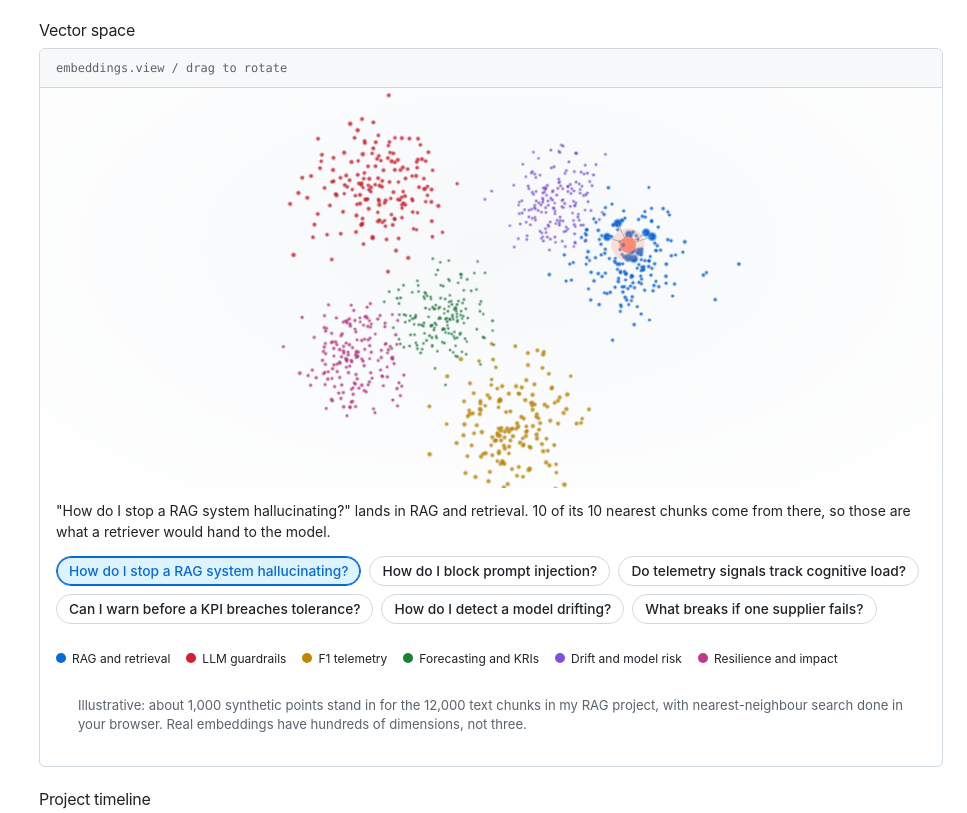
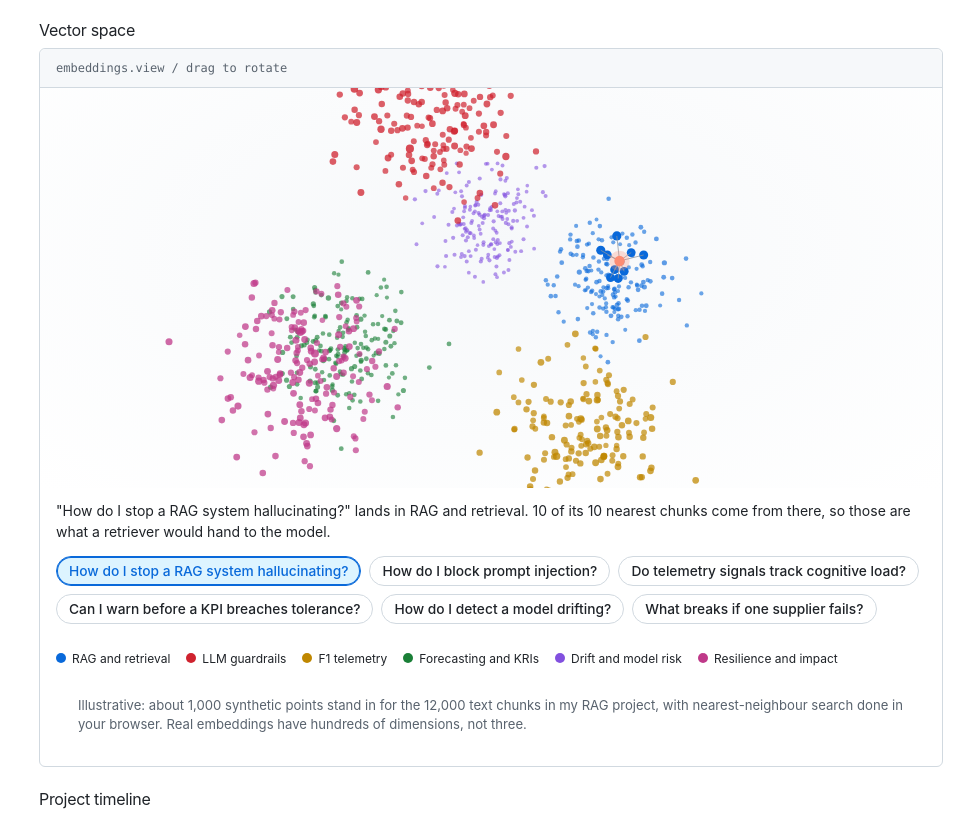
Before and after one commit to suhas102/suhas102.github.io, a plain HTML site: page index.html in a window 1280 px wide. Shown: the part 2447-3260 px from the top of the page, without its empty margins (313-1280 px from the left). Drawn offline with Linux system fonts and the light colour scheme; no server answers; animation ran at ten frames a second.

Commit message:
Make the site resilient: canvas 3D with no WebGL or modules, no-JS fallbacks, overflow fixes, 404 page
Co-Authored-By: Claude Sonnet 5.5 <noreply@anthropic.com>
Claude-Session: https://claude.ai/code/session_01TbURoaV962JBMMY4iUVyid

```diff
--- a/assets/js/gateway.js
+++ b/assets/js/gateway.js
@@ -267,9 +267,6 @@
     if (s) s.textContent = note || "";
   }
   function resetStages() { ["input", "retrieve", "critic", "answer"].forEach(function (s) { stage(s, "idle", ""); }); }
-  function wait(ms, id) {
-    return new Promise(function (res) { setTimeout(function () { res(id === runId); }, reduce ? 0 : ms); });
-  }
   function line(html, cls) {
     var p = document.createElement("p");
     p.className = "log-line" + (cls ? " " + cls : "");
@@ -302,59 +299,51 @@
     play(ev, id);
   }
 
-  async function play(ev, id) {
+  /* plays the pipeline as a queue of [delay, action] pairs; no async/await so it runs in any browser */
+  function play(ev, id) {
+    var Q = [], inp = ev.input;
+    function add(ms, fn) { Q.push([ms, fn]); }
     stage("input", "run", "checking");
-    if (!(await wait(450, id))) return;
-    var inp = ev.input;
+    add(450, function () {
       line(k("input check") + "  " + POLICY_COUNT + " policies run");
       if (inp.action === "block") {
         inp.hits.forEach(function (h) { line("  block: " + esc(h.policy) + " (" + esc(h.detail) + ")", "log-block"); });
         stage("input", "block", "blocked");
-      if (!(await wait(350, id))) return;
+      } else if (inp.action === "redact") {
+        inp.hits.forEach(function (h) { line("  redact: " + esc(h.detail), "log-warn"); });
+        line("  sanitised input: " + esc(inp.text), "log-warn");
+        stage("input", "warn", "redacted");
+      } else { line("  all passed", "log-pass"); stage("input", "pass", "passed"); }
+    });
+    if (inp.action === "block") {
+      add(350, function () {
         stage("retrieve", "idle", "skipped"); stage("critic", "idle", "skipped");
         line(k("retrieve / critic") + "  skipped, nothing reaches the model", "log-warn");
         stage("answer", "block", "refused");
         answerBox("Blocked by the " + esc(inp.hits[0].policy) + " policy. This kind of request never reaches retrieval. Ask about my projects, skills or availability instead.", "log-answer-block");
-      return;
-    }
-    if (inp.action === "redact") {
-      inp.hits.forEach(function (h) { line("  redact: " + esc(h.detail), "log-warn"); });
-      line("  sanitised input: " + esc(inp.text), "log-warn");
-      stage("input", "warn", "redacted");
+      });
     } else {
-      line("  all passed", "log-pass");
-      stage("input", "pass", "passed");
-    }
-
-    var firstRetrieve = true;
-    for (var i = 1; i < ev.steps.length; i++) {
-      var s = ev.steps[i];
+      ev.steps.slice(1).forEach(function (s) {
         if (s.stage === "retrieve") {
-        stage("retrieve", "run", s.attempt > 1 ? "retry" : "searching");
-        if (!(await wait(500, id))) return;
+          add(0, function () { stage("retrieve", "run", s.attempt > 1 ? "retry" : "searching"); });
+          add(500, function () {
             var best = s.result.ranked[0];
             line(k("retrieve") + (s.attempt > 1 ? " (retry)" : "") + "  " + s.result.ranked.length + " passages matched, best " + (best ? best.score.toFixed(2) : "0.00"));
             stage("retrieve", s.result.ranked.length ? "pass" : "warn", s.result.ranked.length + " found");
-        firstRetrieve = false;
+          });
         } else if (s.stage === "critic") {
-        stage("critic", "run", "checking");
-        if (!(await wait(500, id))) return;
+          add(0, function () { stage("critic", "run", "checking"); });
+          add(500, function () {
             var pct = Math.round(s.coverage * 100);
-        if (s.ok) {
-          line(k("critic") + "  " + pct + "% of the question is supported by the retrieved text", "log-pass");
-          stage("critic", "pass", pct + "% supported");
-        } else {
-          line(k("critic") + "  only " + pct + "% supported" + (s.missing.length ? ". Not found: " + esc(s.missing.join(", ")) : ""), "log-warn");
-          stage("critic", "warn", pct + "% supported");
+            if (s.ok) { line(k("critic") + "  " + pct + "% of the question is supported by the retrieved text", "log-pass"); stage("critic", "pass", pct + "% supported"); }
+            else { line(k("critic") + "  only " + pct + "% supported" + (s.missing.length ? ". Not found: " + esc(s.missing.join(", ")) : ""), "log-warn"); stage("critic", "warn", pct + "% supported"); }
+          });
+        } else if (s.stage === "retry") {
+          add(400, function () { line(k("reformulate") + "  expanding the query with related terms and retrying once", "log-warn"); });
         }
-      } else if (s.stage === "retry") {
-        if (!(await wait(400, id))) return;
-        line(k("reformulate") + "  expanding the query with related terms and retrying once", "log-warn");
-      }
-    }
-
-    stage("answer", "run", "writing");
-    if (!(await wait(450, id))) return;
+      });
+      add(0, function () { stage("answer", "run", "writing"); });
+      add(450, function () {
         if (ev.outcome === "answered") {
           var parts = ev.final.top.filter(function (x, idx) { return idx === 0 || x.score >= ev.final.top[0].score * 0.6; });
           var html = parts.map(function (x) { return esc(x.d.text); }).join(" ");
@@ -368,6 +357,14 @@
           answerBox("Insufficient information. This site doesn't cover " + (ev.missing.length ? "<em>" + esc(ev.missing.join(", ")) + "</em>" : "that") +
             ", so I won't guess. Try asking about my projects, experience, skills or availability.", "log-answer-refuse");
         }
+      });
+    }
+    var n = 0;
+    (function next() {
+      if (id !== runId || n >= Q.length) return;
+      var item = Q[n++];
+      setTimeout(function () { if (id !== runId) return; try { item[1](); } catch (e) {} next(); }, reduce ? 0 : item[0]);
+    })();
   }
 
   form.addEventListener("submit", function (e) {
--- a/assets/js/github.js
+++ b/assets/js/github.js
@@ -77,5 +77,5 @@
 
   var chart = $("gh-chart-img");
   if (chart) { chart.addEventListener("error", function () { chart.parentNode.hidden = true; }); chart.src = "https://ghchart.rshah.org/0969da/" + USER; }
-  load().then(render).catch(function () { live = false; render(FALLBACK); });
+  if (window.fetch && window.Promise) { load().then(render).catch(function () { live = false; render(FALLBACK); }); } else { live = false; render(FALLBACK); }
 })();
--- a/assets/js/main.js
+++ b/assets/js/main.js
@@ -21,7 +21,7 @@
       root.setAttribute("data-theme", next);
       try { localStorage.setItem("theme", next); } catch (e) {}
       paintToggle();
-      document.dispatchEvent(new CustomEvent("themechange"));
+      try { document.dispatchEvent(new CustomEvent("themechange")); } catch (e) {}
     });
   }
   paintToggle();
--- a/assets/js/tabs.js
+++ b/assets/js/tabs.js
@@ -10,8 +10,8 @@
       t.setAttribute("aria-selected", String(on)); t.tabIndex = on ? 0 : -1;
       document.getElementById(t.getAttribute("aria-controls")).hidden = !on;
     });
-    if (push) history.replaceState(null, "", "#" + name);
-    window.dispatchEvent(new Event("resize"));
+    if (push) { try { history.replaceState(null, "", "#" + name); } catch (e) { location.hash = name; } }
+    try { window.dispatchEvent(new Event("resize")); } catch (e) {}
   }
   tabs.forEach(function (t, i) {
     t.addEventListener("click", function () { show(t.getAttribute("data-tab"), true); });
--- a/assets/js/vectorspace.js
+++ b/assets/js/vectorspace.js
@@ -1,127 +1,119 @@
-/* Interactive 3D vector space (Three.js). Illustrative: synthetic points stand in for embedded text chunks.
-   Drag to rotate. Pick a question and a query point flies in, and its nearest neighbours light up. */
-import * as THREE from "../vendor/three.module.min.js";
+/* Interactive 3D vector space drawn with a plain 2D canvas: no WebGL, no modules, no libraries,
+   so it runs in any browser and from a local file. Synthetic points stand in for embedded text chunks.
+   Drag to rotate. Pick a question and a query point flies in; its nearest neighbours light up. */
+(function () {
+  "use strict";
+  var box = document.getElementById("vs");
+  if (!box) return;
+  var canvas = box.querySelector("canvas"), info = box.querySelector(".vs-info"), chipsEl = box.querySelector(".vs-chips"), leg = box.querySelector(".vs-legend");
+  var ctx = canvas.getContext && canvas.getContext("2d");
+  if (!ctx) { var w = box.closest(".vs-wrap"); if (w) w.hidden = true; return; }
+  var reduce = window.matchMedia && matchMedia("(prefers-reduced-motion: reduce)").matches;
 
-const box = document.getElementById("vs");
-if (box) init();
+  var CL = [
+    { name: "RAG and retrieval", color: "#0969da", c: [3.1, 0.6, 0.4], q: "How do I stop a RAG system hallucinating?" },
+    { name: "LLM guardrails", color: "#cf222e", c: [-2.4, 2.0, 1.2], q: "How do I block prompt injection?" },
+    { name: "F1 telemetry", color: "#bf8700", c: [0.3, -2.6, 1.8], q: "Do telemetry signals track cognitive load?" },
+    { name: "Forecasting and KRIs", color: "#1a7f37", c: [-1.2, -0.8, -3.0], q: "Can I warn before a KPI breaches tolerance?" },
+    { name: "Drift and model risk", color: "#8250df", c: [2.0, 2.4, -2.2], q: "How do I detect a model drifting?" },
+    { name: "Resilience and impact", color: "#bf3989", c: [-3.2, -1.6, -0.6], q: "What breaks if one supplier fails?" }
+  ];
+  var PER = 170, N = CL.length * PER, K = 10;
+  var seed = 7;
+  function rnd() { seed = (seed * 16807) % 2147483647; return seed / 2147483647; }
+  function gauss() { return Math.sqrt(-2 * Math.log(1 - rnd())) * Math.cos(2 * Math.PI * rnd()); }
 
-function init() {
-  const canvas = box.querySelector("canvas");
-  const info = box.querySelector(".vs-info");
-  const chipsEl = box.querySelector(".vs-chips");
-  const reduce = matchMedia("(prefers-reduced-motion: reduce)").matches;
-
-  let renderer;
-  try { renderer = new THREE.WebGLRenderer({ canvas, antialias: true, alpha: true }); }
-  catch (e) { box.closest(".vs-wrap").hidden = true; return; }
-
-  const CL = [
-    { name: "RAG and retrieval", color: 0x0969da, c: [3.1, 0.6, 0.4], q: "How do I stop a RAG system hallucinating?" },
-    { name: "LLM guardrails", color: 0xcf222e, c: [-2.4, 2.0, 1.2], q: "How do I block prompt injection?" },
-    { name: "F1 telemetry", color: 0xbf8700, c: [0.3, -2.6, 1.8], q: "Do telemetry signals track cognitive load?" },
-    { name: "Forecasting and KRIs", color: 0x1a7f37, c: [-1.2, -0.8, -3.0], q: "Can I warn before a KPI breaches tolerance?" },
-    { name: "Drift and model risk", color: 0x8250df, c: [2.0, 2.4, -2.2], q: "How do I detect a model drifting?" },
-    { name: "Resilience and impact", color: 0xbf3989, c: [-3.2, -1.6, -0.6], q: "What breaks if one supplier fails?" }
-  ];
-  const PER = 170, N = CL.length * PER;
-
-  let seed = 7;
-  const rnd = () => (seed = (seed * 16807) % 2147483647) / 2147483647;
-  const gauss = () => Math.sqrt(-2 * Math.log(1 - rnd())) * Math.cos(2 * Math.PI * rnd());
-
-  const pos = new Float32Array(N * 3), col = new Float32Array(N * 3), cluster = new Uint8Array(N);
-  CL.forEach((k, ci) => {
-    const base = new THREE.Color(k.color);
-    for (let i = 0; i < PER; i++) {
-      const j = ci * PER + i; cluster[j] = ci;
-      for (let a = 0; a < 3; a++) pos[j * 3 + a] = k.c[a] + gauss() * 0.62;
-      col.set([base.r, base.g, base.b], j * 3);
-    }
+  var P = [];
+  CL.forEach(function (k, ci) {
+    for (var i = 0; i < PER; i++) P.push({ x: k.c[0] + gauss() * .62, y: k.c[1] + gauss() * .62, z: k.c[2] + gauss() * .62, ci: ci });
   });
 
-  const scene = new THREE.Scene();
-  const camera = new THREE.PerspectiveCamera(45, 1, 0.1, 100); camera.position.set(0, 0, 11);
-  const group = new THREE.Group(); scene.add(group);
+  var rotY = 0.5, rotX = -0.25, vy = 0;
+  var query = null, qFrom = null, qTo = null, t = 1, hits = [];
 
-  const geo = new THREE.BufferGeometry();
-  geo.setAttribute("position", new THREE.BufferAttribute(pos, 3));
-  geo.setAttribute("color", new THREE.BufferAttribute(col, 3));
-  const dot = (() => { const c = document.createElement("canvas"); c.width = c.height = 64; const g = c.getContext("2d"); const gr = g.createRadialGradient(32, 32, 0, 32, 32, 30); gr.addColorStop(0, "#fff"); gr.addColorStop(.55, "#fff"); gr.addColorStop(1, "rgba(255,255,255,0)"); g.fillStyle = gr; g.fillRect(0, 0, 64, 64); return new THREE.CanvasTexture(c); })();
-  const pts = new THREE.Points(geo, new THREE.PointsMaterial({ size: 0.24, vertexColors: true, map: dot, transparent: true, alphaTest: 0.05, opacity: 0.85, depthWrite: false }));
-  group.add(pts);
+  if (leg) leg.innerHTML = CL.map(function (k) { return '<span><span class="lang-dot" style="background:' + k.color + '"></span>' + k.name + "</span>"; }).join("");
 
-  const hiGeo = new THREE.BufferGeometry();
-  const hi = new THREE.Points(hiGeo, new THREE.PointsMaterial({ size: 0.55, vertexColors: true, map: dot, transparent: true, alphaTest: 0.05, depthWrite: false }));
-  group.add(hi);
-  const lineGeo = new THREE.BufferGeometry();
-  const lines = new THREE.LineSegments(lineGeo, new THREE.LineBasicMaterial({ color: 0x8c959f, transparent: true, opacity: 0.7 }));
-  group.add(lines);
-  const qMesh = new THREE.Mesh(new THREE.SphereGeometry(0.17, 20, 20), new THREE.MeshBasicMaterial({ color: 0xfd8c73 }));
-  const halo = new THREE.Mesh(new THREE.SphereGeometry(0.3, 20, 20), new THREE.MeshBasicMaterial({ color: 0xfd8c73, transparent: true, opacity: 0.25 }));
-  qMesh.add(halo); qMesh.visible = false; group.add(qMesh);
-
-  const K = 10;
-  let target = null, from = null, t = 1;
-  function neighbours(p) {
-    const d = [];
-    for (let i = 0; i < N; i++) { const dx = pos[i*3]-p.x, dy = pos[i*3+1]-p.y, dz = pos[i*3+2]-p.z; d.push([dx*dx+dy*dy+dz*dz, i]); }
-    d.sort((a, b) => a[0] - b[0]); return d.slice(0, K).map(x => x[1]);
-  }
-  function light(p) {
-    const nn = neighbours(p), hp = new Float32Array(K * 3), hc = new Float32Array(K * 3), lp = new Float32Array(K * 6), tally = {};
-    nn.forEach((i, n) => {
-      hp.set([pos[i*3], pos[i*3+1], pos[i*3+2]], n * 3); hc.set([col[i*3], col[i*3+1], col[i*3+2]], n * 3);
-      lp.set([p.x, p.y, p.z, pos[i*3], pos[i*3+1], pos[i*3+2]], n * 6);
-      tally[cluster[i]] = (tally[cluster[i]] || 0) + 1;
-    });
-    hiGeo.setAttribute("position", new THREE.BufferAttribute(hp, 3)); hiGeo.setAttribute("color", new THREE.BufferAttribute(hc, 3));
-    lineGeo.setAttribute("position", new THREE.BufferAttribute(lp, 3));
-    const top = Object.keys(tally).sort((a, b) => tally[b] - tally[a])[0];
-    return { top: +top, count: tally[top] };
+  function nearest(p) {
+    return P.map(function (a, i) { var dx = a.x - p.x, dy = a.y - p.y, dz = a.z - p.z; return [dx * dx + dy * dy + dz * dz, i]; })
+      .sort(function (a, b) { return a[0] - b[0]; }).slice(0, K).map(function (x) { return x[1]; });
   }
   function ask(ci, label) {
-    const k = CL[ci], p = new THREE.Vector3(k.c[0] + gauss() * 0.3, k.c[1] + gauss() * 0.3, k.c[2] + gauss() * 0.3);
-    from = qMesh.visible ? qMesh.position.clone() : new THREE.Vector3(0, 0, 0); target = p; t = reduce ? 1 : 0; qMesh.visible = true;
-    const r = light(p);
-    info.textContent = '"' + label + '" lands in ' + CL[r.top].name + ". " + r.count + " of its " + K + " nearest chunks come from there, so those are what a retriever would hand to the model.";
-    if (reduce) qMesh.position.copy(p);
+    var k = CL[ci], p = { x: k.c[0] + gauss() * .3, y: k.c[1] + gauss() * .3, z: k.c[2] + gauss() * .3 };
+    qFrom = query ? { x: query.x, y: query.y, z: query.z } : { x: 0, y: 0, z: 0 };
+    qTo = p; t = reduce ? 1 : 0; if (reduce) query = p; else if (!query) query = { x: 0, y: 0, z: 0 };
+    hits = nearest(p);
+    var tally = {}; hits.forEach(function (i) { tally[P[i].ci] = (tally[P[i].ci] || 0) + 1; });
+    var top = Object.keys(tally).sort(function (a, b) { return tally[b] - tally[a]; })[0];
+    info.textContent = '"' + label + '" lands in ' + CL[top].name + ". " + tally[top] + " of its " + K + " nearest chunks come from there, so those are what a retriever would hand to the model.";
+    draw();
   }
-  CL.forEach((k, ci) => {
-    const b = document.createElement("button"); b.type = "button"; b.className = "chip"; b.textContent = k.q;
-    b.style.setProperty("--cc", "#" + new THREE.Color(k.color).getHexString());
-    b.addEventListener("click", () => { [...chipsEl.children].forEach(c => c.setAttribute("aria-pressed", String(c === b))); ask(ci, k.q); });
+  CL.forEach(function (k, ci) {
+    var b = document.createElement("button"); b.type = "button"; b.className = "chip"; b.textContent = k.q; b.style.setProperty("--cc", k.color);
+    b.addEventListener("click", function () {
+      Array.prototype.forEach.call(chipsEl.children, function (c) { c.setAttribute("aria-pressed", String(c === b)); });
+      ask(ci, k.q);
+    });
     chipsEl.appendChild(b);
   });
 
-  // legend
-  const leg = box.querySelector(".vs-legend");
-  leg.innerHTML = CL.map(k => '<span><span class="lang-dot" style="background:#' + new THREE.Color(k.color).getHexString() + '"></span>' + k.name + "</span>").join("");
+  var W = 0, H = 0, dpr = 1;
+  function size() {
+    var w = canvas.clientWidth, h = canvas.clientHeight; if (!w || !h) return false;
+    dpr = Math.min(window.devicePixelRatio || 1, 2);
+    if (canvas.width !== Math.round(w * dpr) || canvas.height !== Math.round(h * dpr)) { canvas.width = Math.round(w * dpr); canvas.height = Math.round(h * dpr); }
+    W = w; H = h; return true;
+  }
+  function project(p, cx, sy, cy, sx) {
+    // rotate about Y then X
+    var x1 = p.x * cy + p.z * sy, z1 = -p.x * sy + p.z * cy;
+    var y2 = p.y * cx - z1 * sx, z2 = p.y * sx + z1 * cx;
+    var cam = 11, f = (Math.min(W, H) / 7.2) * (W < 520 ? .9 : 1), s = cam / (cam - z2);
+    return { x: W / 2 + x1 * f * s, y: H / 2 - y2 * f * s, s: s, z: z2 };
+  }
+  function draw() {
+    if (!size()) return;
+    ctx.setTransform(dpr, 0, 0, dpr, 0, 0); ctx.clearRect(0, 0, W, H);
+    var cy = Math.cos(rotY), sy = Math.sin(rotY), cx = Math.cos(rotX), sx = Math.sin(rotX);
+    var proj = P.map(function (p) { return project(p, cx, sy, cy, sx); });
+    var order = proj.map(function (_, i) { return i; }).sort(function (a, b) { return proj[a].z - proj[b].z; });
+    var hit = {}; hits.forEach(function (i) { hit[i] = 1; });
+    for (var n = 0; n < order.length; n++) {
+      var i = order[n], q = proj[i], r = (hit[i] ? 5.2 : 2.6) * q.s;
+      ctx.globalAlpha = hit[i] ? 1 : Math.max(.25, Math.min(.9, .35 + q.s * .3));
+      ctx.fillStyle = CL[P[i].ci].color; ctx.beginPath(); ctx.arc(q.x, q.y, r, 0, 6.2832); ctx.fill();
+    }
+    ctx.globalAlpha = 1;
+    if (query) {
+      var qp = project(query, cx, sy, cy, sx);
+      ctx.strokeStyle = "rgba(140,149,159,.75)"; ctx.lineWidth = 1; ctx.beginPath();
+      hits.forEach(function (i) { ctx.moveTo(qp.x, qp.y); ctx.lineTo(proj[i].x, proj[i].y); }); ctx.stroke();
+      var pulse = reduce ? 1 : 1 + .25 * Math.sin(Date.now() / 330);
+      ctx.fillStyle = "rgba(253,140,115,.28)"; ctx.beginPath(); ctx.arc(qp.x, qp.y, 13 * qp.s * pulse, 0, 6.2832); ctx.fill();
+      ctx.fillStyle = "#fd8c73"; ctx.beginPath(); ctx.arc(qp.x, qp.y, 6 * qp.s, 0, 6.2832); ctx.fill();
+    }
+  }
 
-  // drag to rotate
-  let drag = false, lx = 0, ly = 0, vx = 0, vy = 0, idle = 0;
-  canvas.addEventListener("pointerdown", e => { drag = true; lx = e.clientX; ly = e.clientY; canvas.setPointerCapture(e.pointerId); });
-  canvas.addEventListener("pointermove", e => { if (!drag) return; vy = (e.clientX - lx) * 0.006; vx = (e.clientY - ly) * 0.006; group.rotation.y += vy; group.rotation.x = Math.max(-1.1, Math.min(1.1, group.rotation.x + vx)); lx = e.clientX; ly = e.clientY; idle = 0; });
-  const end = () => { drag = false; };
+  var drag = false, lx = 0, ly = 0, visible = true, last = 0;
+  canvas.addEventListener("pointerdown", function (e) { drag = true; lx = e.clientX; ly = e.clientY; try { canvas.setPointerCapture(e.pointerId); } catch (x) {} });
+  canvas.addEventListener("pointermove", function (e) {
+    if (!drag) return; vy = (e.clientX - lx) * .006; rotY += vy; rotX = Math.max(-1.1, Math.min(1.1, rotX + (e.clientY - ly) * .006)); lx = e.clientX; ly = e.clientY;
+  });
+  function end() { drag = false; }
   canvas.addEventListener("pointerup", end); canvas.addEventListener("pointercancel", end);
-  canvas.addEventListener("keydown", e => { if (e.key === "ArrowLeft") group.rotation.y -= .15; if (e.key === "ArrowRight") group.rotation.y += .15; });
+  canvas.addEventListener("keydown", function (e) { if (e.key === "ArrowLeft") rotY -= .15; if (e.key === "ArrowRight") rotY += .15; if (e.key === "ArrowUp") rotX = Math.max(-1.1, rotX - .1); if (e.key === "ArrowDown") rotX = Math.min(1.1, rotX + .1); });
+  if (window.IntersectionObserver) new IntersectionObserver(function (e) { visible = e[0].isIntersecting; }).observe(canvas);
+  window.addEventListener("resize", draw);
+  document.addEventListener("themechange", draw);
 
-  function size() {
-    const w = canvas.clientWidth, h = canvas.clientHeight; if (!w || !h) return false;
-    renderer.setPixelRatio(Math.min(devicePixelRatio || 1, 2)); renderer.setSize(w, h, false);
-    camera.aspect = w / h; camera.fov = w < 520 ? 62 : 45; camera.updateProjectionMatrix(); return true;
+  var raf = window.requestAnimationFrame || function (f) { return setTimeout(f, 33); };
+  function frame(now) {
+    raf(frame);
+    if (!visible || document.hidden || !canvas.clientWidth) return;
+    var dt = Math.min(.05, (now - last) / 1000 || .016); last = now;
+    if (!reduce && !drag) { rotY += .0016 * (dt / .016) + vy * .9; vy *= .94; }
+    if (t < 1 && qTo) { t = Math.min(1, t + dt / .9); var e = 1 - Math.pow(1 - t, 3); query = { x: qFrom.x + (qTo.x - qFrom.x) * e, y: qFrom.y + (qTo.y - qFrom.y) * e, z: qFrom.z + (qTo.z - qFrom.z) * e }; }
+    draw();
   }
-  new ResizeObserver(size).observe(canvas); addEventListener("resize", size);
-
-  let visible = true; new IntersectionObserver(e => { visible = e[0].isIntersecting; }).observe(canvas);
-  const clock = new THREE.Clock();
-  function frame() {
-    requestAnimationFrame(frame);
-    const dt = clock.getDelta(), el = clock.elapsedTime;
-    if (!visible || document.hidden || !canvas.clientWidth) return;
-    if (!reduce && !drag) group.rotation.y += 0.0016 + vy * 0.9, vy *= 0.94;
-    if (t < 1) { t = Math.min(1, t + dt / 0.9); const e = 1 - Math.pow(1 - t, 3); qMesh.position.lerpVectors(from, target, e); }
-    if (qMesh.visible) halo.scale.setScalar(1 + 0.25 * Math.sin(el * 3));
-    renderer.render(scene, camera);
-  }
-  size(); ask(0, CL[0].q); chipsEl.children[0].setAttribute("aria-pressed", "true"); frame();
-}
+  ask(0, CL[0].q); chipsEl.children[0].setAttribute("aria-pressed", "true");
+  if (reduce) draw(); else raf(frame);
+})();
```
Also changed, not shown: 404.html (added, +4 -0 lines), assets/css/gh.css (+12 -0 lines), case-studies/ai-model-risk-monitoring.html (+2 -2 lines), case-studies/bia-continuity-plan.html (+2 -2 lines), case-studies/dependency-network.html (+2 -2 lines), case-studies/disruption-monte-carlo.html (+2 -2 lines), case-studies/f1-cognitive-load.html (+2 -2 lines), case-studies/incident-themes-nlp.html (+2 -2 lines), case-studies/kri-early-warning.html (+2 -2 lines), case-studies/llm-guardrails-gateway.html (+3 -3 lines), case-studies/self-healing-rag.html (+2 -2 lines), index.html (+14 -11 lines), assets/vendor/three.module.min.js (deleted), 2 other files. Lines whose indentation alone changed are shown as unchanged.
